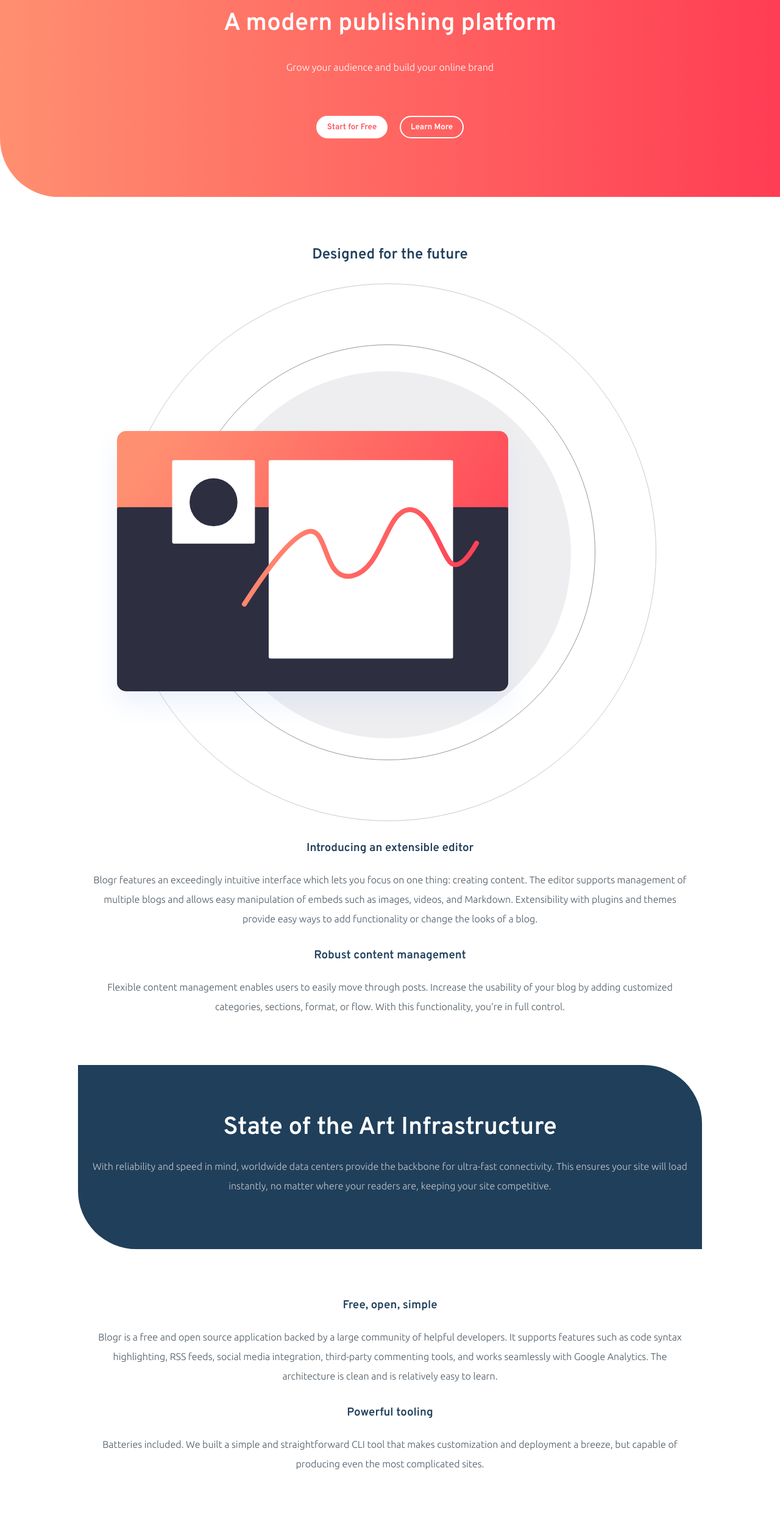
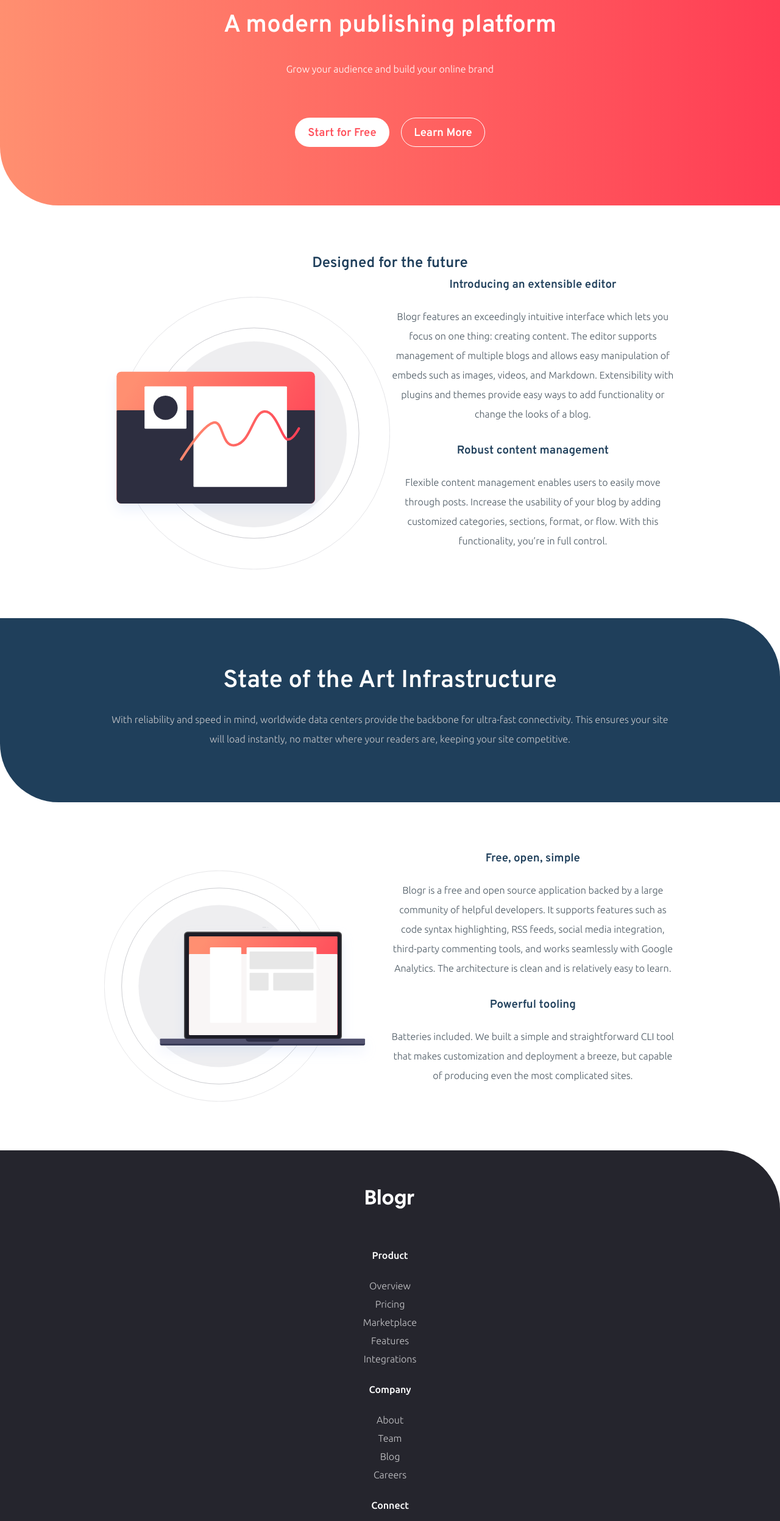
Before and after one commit to everettblakley/blogr-landing-page, a plain HTML site: page index.html in a window 1280 px wide. Shown: the part 240-2735 px from the top of the page at 61% size. Drawn offline with Linux system fonts and the light colour scheme.

Commit message:
Touching up the footer and working on the desktop responsiveness

```diff
--- a/index.html
+++ b/index.html
@@ -19,7 +19,9 @@
     <header class="bg-red-gradient">
       <div class="container">
         <nav>
+          <a href="/">
             <img class="brand" src="images/logo.svg" alt="logo" />
+          </a>
           <div class="nav-items">
             <div class="nav-item">
               <h5>Product</h5>
@@ -61,14 +63,15 @@
           <h1>A modern publishing platform</h1>
           <p>Grow your audience and build your online brand</p>
           <div class="button-group">
-            <button class="btn">Start for Free</button>
-            <button class="btn btn-outline">Learn More</button>
+            <a href="#" class="btn">Start for Free</a>
+            <a href="#" class="btn btn-outline">Learn More</a>
           </div>
         </div>
       </div>
     </header>
 
     <section>
+      <div class="container">
         <h2>Designed for the future</h2>
         <div class="split">
           <img
@@ -78,18 +81,18 @@
           />
           <img
             src="images/illustration-editor-mobile.svg"
-          alt=""
+            alt="editor (mobile)"
             class="img-sm"
           />
           <div>
             <h3>Introducing an extensible editor</h3>
             <p>
               Blogr features an exceedingly intuitive interface which lets you
-            focus on one thing: creating content. The editor supports management
-            of multiple blogs and allows easy manipulation of embeds such as
-            images, videos, and Markdown. Extensibility with plugins and themes
-            provide easy ways to add functionality or change the looks of a
-            blog.
+              focus on one thing: creating content. The editor supports
+              management of multiple blogs and allows easy manipulation of
+              embeds such as images, videos, and Markdown. Extensibility with
+              plugins and themes provide easy ways to add functionality or
+              change the looks of a blog.
             </p>
             <h3>Robust content management</h3>
             <p>
@@ -100,9 +103,11 @@
             </p>
           </div>
         </div>
+      </div>
     </section>
 
     <section>
+      <div class="container">
         <h1>State of the Art Infrastructure</h1>
         <p>
           With reliability and speed in mind, worldwide data centers provide the
@@ -110,48 +115,66 @@
           instantly, no matter where your readers are, keeping your site
           competitive.
         </p>
+      </div>
     </section>
 
     <section>
+      <div class="container split">
+        <img
+          class="img-lg"
+          src="images/illustration-laptop-desktop.svg"
+          alt="laptop (desktop)"
+        />
+        <img
+          src="images/illustration-laptop-mobile.svg"
+          alt="laptop (mobile)"
+          class="img-sm"
+        />
+        <div>
           <h3>Free, open, simple</h3>
           <p>
-        Blogr is a free and open source application backed by a large community
-        of helpful developers. It supports features such as code syntax
-        highlighting, RSS feeds, social media integration, third-party
-        commenting tools, and works seamlessly with Google Analytics. The
-        architecture is clean and is relatively easy to learn.
+            Blogr is a free and open source application backed by a large
+            community of helpful developers. It supports features such as code
+            syntax highlighting, RSS feeds, social media integration,
+            third-party commenting tools, and works seamlessly with Google
+            Analytics. The architecture is clean and is relatively easy to
+            learn.
           </p>
           <h3>Powerful tooling</h3>
           <p>
-        Batteries included. We built a simple and straightforward CLI tool that
-        makes customization and deployment a breeze, but capable of producing
-        even the most complicated sites.
+            Batteries included. We built a simple and straightforward CLI tool
+            that makes customization and deployment a breeze, but capable of
+            producing even the most complicated sites.
           </p>
+        </div>
+      </div>
     </section>
     <footer>
+      <a href="/">
         <img class="brand" src="images/logo.svg" alt="" />
+      </a>
 
       <ul>
         <li>Product</li>
         <ul>
-          <li>Overview</li>
-          <li>Pricing</li>
-          <li>Marketplace</li>
-          <li>Features</li>
-          <li>Integrations</li>
+          <li><a href="#">Overview</a></li>
+          <li><a href="#">Pricing</a></li>
+          <li><a href="#">Marketplace</a></li>
+          <li><a href="#">Features</a></li>
+          <li><a href="#">Integrations</a></li>
         </ul>
         <li>Company</li>
         <ul>
-          <li>About</li>
-          <li>Team</li>
-          <li>Blog</li>
-          <li>Careers</li>
+          <li><a href="#">About</a></li>
+          <li><a href="#">Team</a></li>
+          <li><a href="#">Blog</a></li>
+          <li><a href="#">Careers</a></li>
         </ul>
         <li>Connect</li>
         <ul>
-          <li>Contact</li>
-          <li>Newsletter</li>
-          <li>LinkedIn</li>
+          <li><a href="#">Contact</a></li>
+          <li><a href="#">Newsletter</a></li>
+          <li><a href="#">LinkedIn</a></li>
         </ul>
       </ul>
 
--- a/style.css
+++ b/style.css
@@ -45,6 +45,7 @@ ul {
 
 ol,
 ul {
+  box-sizing: border-box;
   list-style: none;
 }
 
@@ -88,8 +89,17 @@ header {
   );
 }
 
-.container,
-section {
+a {
+  text-decoration: none;
+  color: inherit;
+}
+
+a:hover,
+a:focus {
+  text-decoration: underline;
+}
+
+.container {
   max-width: 100%;
   margin: 0 auto;
   padding-left: 1.5rem;
@@ -120,18 +130,41 @@ section:nth-of-type(even) {
   display: none;
 }
 
+.nav-items {
+  display: none;
+}
+
+.split {
+  display: flex;
+  flex-direction: column;
+}
+
 @media only screen and (min-width: 375px) {
   h3 {
     font-size: 1.17rem;
   }
 
-  .container,
-  section {
+  .container {
     max-width: 80%;
   }
 
   nav > .mobile-menu {
     display: none;
+  }
+
+  .nav-items {
+    display: flex;
+    align-items: center;
+    width: 100%;
+  }
+
+  .split {
+    flex-direction: row;
+  }
+
+  .split > * {
+    min-width: 0;
+    flex-basis: 100%;
   }
 
   .img-sm {
@@ -144,8 +177,7 @@ section:nth-of-type(even) {
 }
 
 @media only screen and (min-width: 1440px) {
-  .container,
-  section {
+  .container {
     max-width: 50%;
   }
 }
@@ -166,10 +198,6 @@ nav .brand {
   margin-right: 2rem;
 }
 
-.nav-items {
-  display: none;
-}
-
 .nav-item {
   margin: 0 1rem;
   color: var(--white);
@@ -188,14 +216,35 @@ nav .mobile-menu {
 }
 
 .btn {
+  display: inline-flex;
+  justify-content: center;
+  align-items: center;
   min-width: 3rem;
-  padding: 0.5rem 1rem;
+  padding: 1rem 1.25rem 0.75rem;
+  font-size: 1.15rem;
+  line-height: 1.15rem;
   font-family: Overpass, sans-serif;
   font-weight: 600;
-  border: 2px solid var(--white);
+  border: 1px solid transparent;
   border-radius: 9999rem;
   background-color: var(--white);
   color: var(--red-400);
+  vertical-align: bottom;
+  text-decoration: none;
+  cursor: pointer;
+  transition: all 150ms ease-out;
+}
+
+.btn:hover,
+.btn:focus {
+  background-color: var(--red-400);
+  color: var(--white);
+}
+
+a.btn,
+a.btn:hover,
+a.btn:focus {
+  text-decoration: none;
 }
 
 .btn-outline,
@@ -205,7 +254,13 @@ nav .mobile-menu {
 }
 
 .btn-outline {
-  border: 2px solid var(--white);
+  border: 1px solid var(--white);
+}
+
+.btn-outline:hover,
+.btn-outline:focus {
+  background-color: var(--white);
+  color: var(--red-400);
 }
 
 .btn-none {
@@ -249,5 +304,20 @@ footer {
   background-color: var(--gray-800);
   border-top-right-radius: var(--corner-radius);
   color: var(--gray-400);
-  padding: 3rem 0;
+  padding: 2rem 0;
 }
+
+footer li {
+  margin: 0.75rem 0;
+}
+
+footer > ul > li {
+  margin: 2rem 0;
+  font-weight: 500;
+  color: var(--white);
+}
+
+footer small {
+  display: inline-block;
+  margin-top: 1rem;
+}
```
Lines whose indentation alone changed are shown as unchanged.
